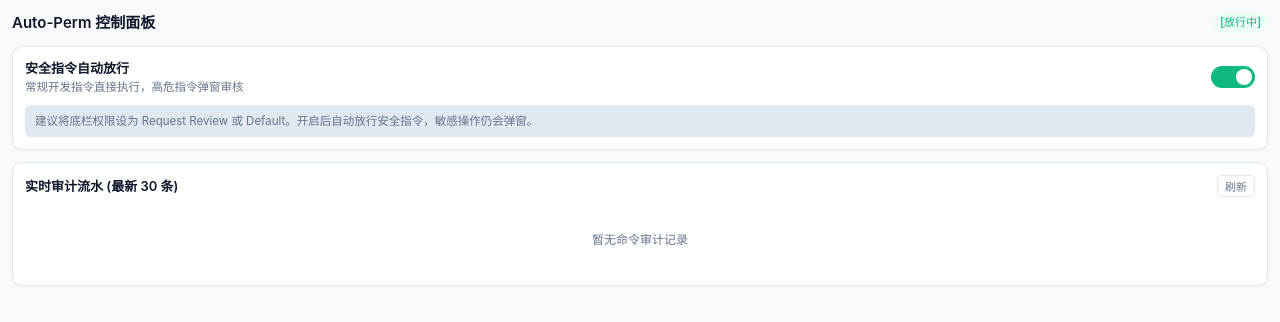
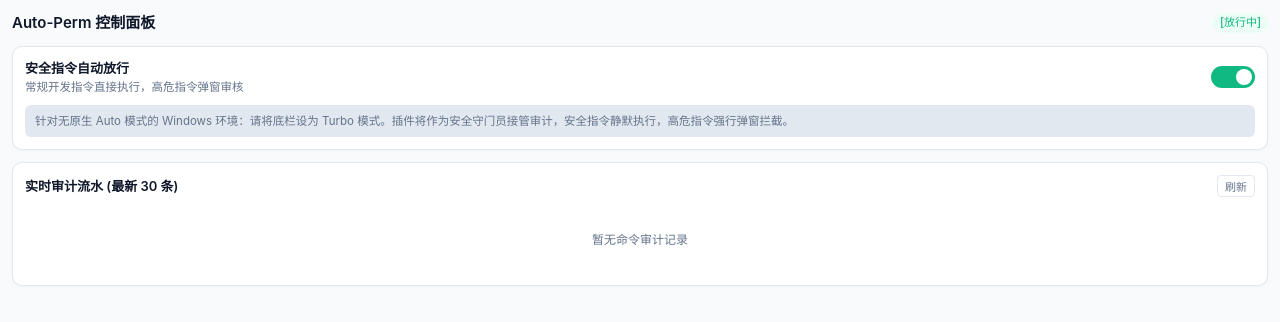
Before and after one commit to luluxiaoyu/agy-auto-perm, a website: page sidecars/panel/index.html in a window 1280 px wide. Drawn offline with Linux system fonts and the light colour scheme; no server answers.

Commit message:
docs: clarify Turbo mode combination for Windows without native Auto sandbox

```diff
--- a/sidecars/panel/index.html
+++ b/sidecars/panel/index.html
@@ -280,7 +280,7 @@
       </label>
     </div>
     <div class="desc-box">
-      建议将底栏权限设为 Request Review 或 Default。开启后自动放行安全指令，敏感操作仍会弹窗。
+      针对无原生 Auto 模式的 Windows 环境：请将底栏设为 Turbo 模式。插件将作为安全守门员接管审计，安全指令静默执行，高危指令强行弹窗拦截。
     </div>
   </div>
 
```
Also changed, not shown: README.md.
